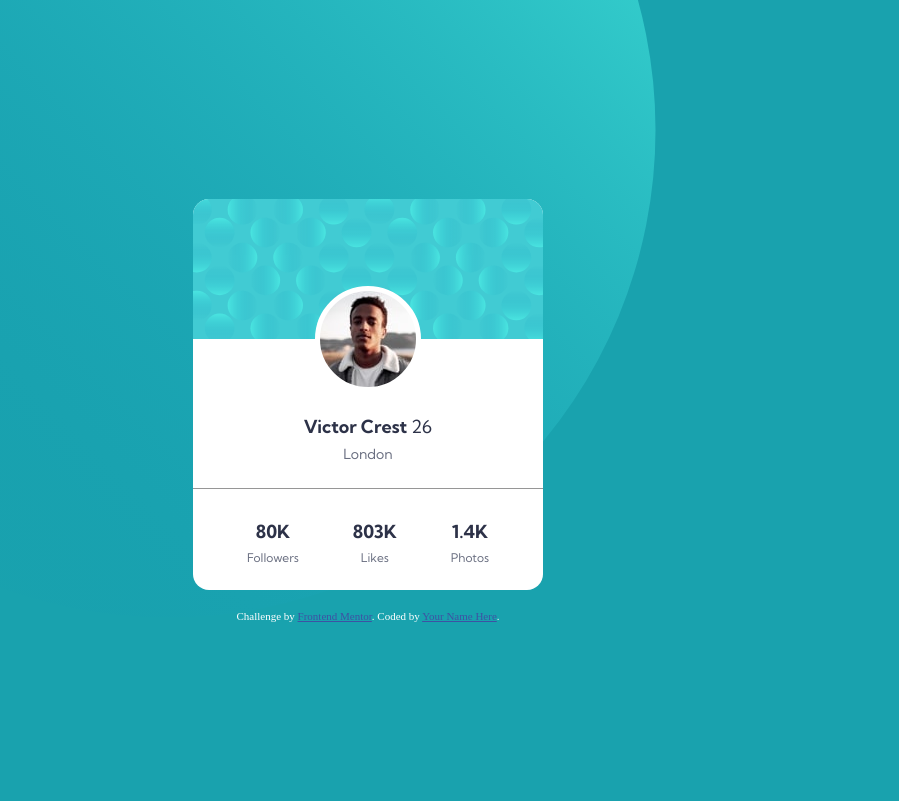
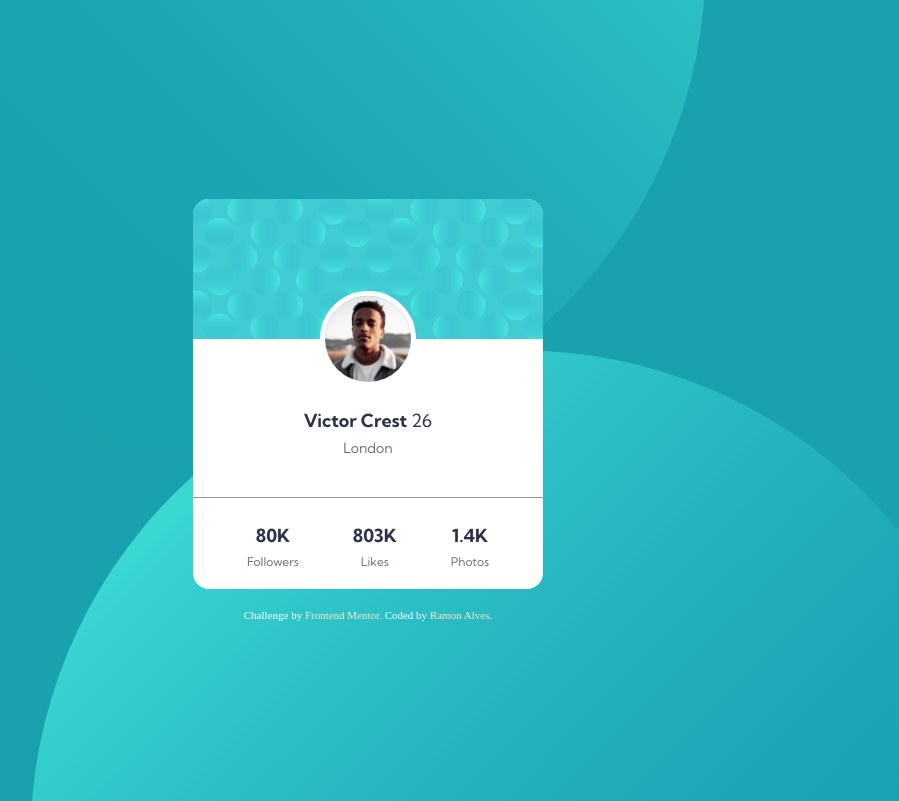
Before and after one commit to Ramon-Alvez/Frontend-Mentor-HTML-CSS-Newbie-Profile-card-component-Card, a plain HTML site: page index.html in a window 1280 px wide. Shown: the top 801 px of the page, without its empty margins (272-1171 px from the left). Drawn offline with Linux system fonts and the light colour scheme.

Commit message:
last attempt for now

```diff
--- a/assets/css/style.css
+++ b/assets/css/style.css
@@ -1,120 +1,93 @@
 .container{
     display: flex;
     flex-direction: column;
-    width: 100vw;
     height: 100vh;
+    width: 100%;
 
     align-items: center;
     justify-content: center;
 
+    position: relative;
     background-color: var(--Background);
     overflow: hidden;
 }
-.container::before{
-    content: '';
-    display: inline-block;
-    background: url(../images/bg-pattern-top.svg) no-repeat center;
-    width: 978px;
+
+.topPattern{
+    position: absolute;
+    background: url(../images/bg-pattern-top.svg) no-repeat;
+    background-size: contain;
     width: 978px;
     height: 978px;
-    margin-right: 50px;
-
-    position: absolute;
-    top: calc(-50% + 40px);
-    left: -50px;
+    top: -528px;
+    left: 0px;
 
     z-index: -2;
 }
-.container::after{
-    content: '';
-    display: inline-block;
-    background: url(../images/bg-pattern-bottom.svg) no-repeat center;
-    max-width: 978px;
+.bottomPattern{
+    position: absolute;
+    background: url(../images/bg-pattern-bottom.svg) no-repeat;
+    background-size: contain;
+    width: 978px;
     height: 978px;
-
-    position: absolute;
-    bottom: calc(-55%);
-    right: -50px;
+    bottom: -528px;
+    right: 0px;
 
     z-index: -1;
 }
 
 
-/* .topPattern{
-    max-width: 978px;
-    max-height: 978px;
-    position: relative;
-    align-self: center;
-    top: calc(-50% + 40px);
-    left: 0;
-    margin-right: 50%;
+/* Card stylization */
 
-
-    z-index: -1;
-} */
-
-
-/* Card stylization */
 .card{
     background-color: #fff;
     max-width: 350px;
-    text-align: center;
+    position: relative;
+
     margin: 20px;
     border-radius: 16px;
 
+    text-align: center;
     font-family: "Kumbh Sans", sans-serif;
     font-size: var(--TextSize);
     color: var(--TextColor);
 }
-.card-header{
-    display: flex;
-    position: relative;
-}
-.card-header .cardBgImage{
+.card-BgImage{
     width: 100%;
-
     border-radius: 16px 16px 0 0;
 }
-.card-header::before{
-    content: '';
-    display: flex;
-    background: url(../images/image-victor.jpg) no-repeat center;
+.profileImage{
     width: 96px;
-    height: 96px;
-    position: absolute;
-    top: calc(100% - 48px - 5px);
-    left: calc(50% - 48px - 5px);
-
     border-radius: 50%;
     border: 5px solid #fff;
+
+    position: relative;
+    bottom: 52px;
 }
-
-/* Card Section stylization */
-.card .profileMain{
-    margin-top: 70px;
+.profile{
+    position: relative;
+    top: -40px;
 }
-
-.profileMain .name{
+.name{
     font-size: var(--NameAndStats);
     color: var(--Titles);
     line-height: 2;
 }
-.profileMain .name span{
+.name span{
     font-weight: 400;
 }
-
-.profileMain .location{
+.location{
     font-size: var(--TextSize);
     font-weight: 400;
 }
 
+
 /* Card Stats stylization */
+
 .profileStats{
     display: flex;
     justify-content: space-evenly;
+    padding: 20px 0;
 
-    margin-top: 25px;
-    padding: 25px 0;
     border-top: 1px solid var(--Details);
 }
 .profileStats .stats dt{
@@ -127,16 +100,16 @@
     font-size: 12px;
 }
 
+
 /* Footer */
-.footer{
-    margin-top: auto;
-}
+
 .attribution {
     font-size: 11px;
     text-align: center;
-    color: #fff;
+    color: white;
 }
 
 .attribution a{
-    color: hsl(228, 45%, 44%);
+    color: bisque;
+    text-decoration: none;
 }
--- a/index.html
+++ b/index.html
@@ -16,28 +16,33 @@
   <link rel="stylesheet" href="assets/css/variables.css">
   <link rel="stylesheet" href="assets/css/reset.css">
   <link rel="stylesheet" href="assets/css/style.css">
+  <link rel="stylesheet" href="assets/css/responsivity.css">
 
 </head>
 
 <body class="container">
 
-  <!-- <img class="topPattern"
-    src="assets/images/bg-pattern-top.svg" alt="Top pattern image"> -->
+  <div class="topPattern"></div>
+  <div class="bottomPattern"></div>
+
+  <img class="bottomPattern"
+    src="assets/images/bg-pattern-bottom.svg" alt="Bottom background pattern">
 
   <main class="card">
-    <header class="card-header">
-      <img class="cardBgImage"
+    <header>
+      <img class="card-BgImage"
         src="assets/images/bg-pattern-card.svg" alt="Card background image">
+      <img class="profileImage"
+        src="assets/images/image-victor.jpg" alt="Avatar image">
     </header>
 
-    <header class="profileMain">
+    <section class="profile">
       <h1 class="name">Victor Crest <span>26</span></h1>
 
       <h2 class="location">London</h2>
-    </header>
+    </section>
 
     <section class="profileStats">
-
       <dl class="stats">
         <dt>80K</dt>
 
@@ -55,14 +60,13 @@
 
         <dd>Photos</dd>
       </dl>
-
     </section>
   </main>
 
   <footer>
     <div class="attribution">
-      Challenge by <a href="https://www.frontendmentor.io?ref=challenge" target="_blank">Frontend Mentor</a>.
-      Coded by <a href="#">Your Name Here</a>.
+      Challenge by <a href="https://www.frontendmentor.io?ref=challenge" target="_blank" title="FrontEnd Mentor challenge page" aria-label="Visit Frontend Mentor challenge page">Frontend Mentor</a>.
+      Coded by <a href="https://www.linkedin.com/in/ramon-alvez/" title="My LinkedIn" aria-label="Visit my LinkedIn">Ramon Alves</a>.
     </div>
   </footer>
 </body>
```
Also changed, not shown: assets/css/responsivity.css (added).
